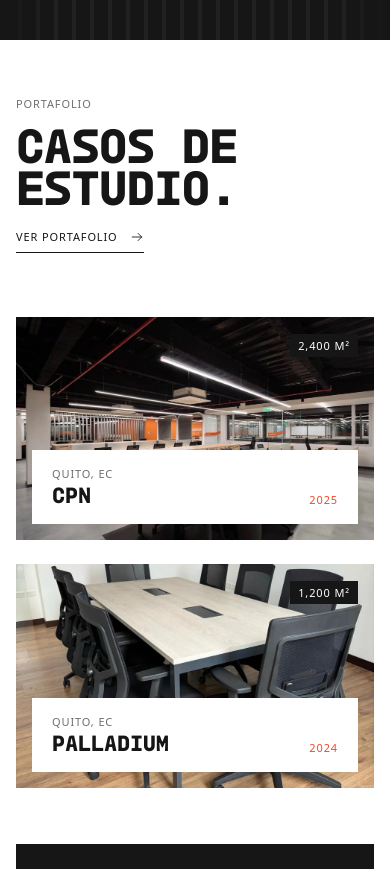
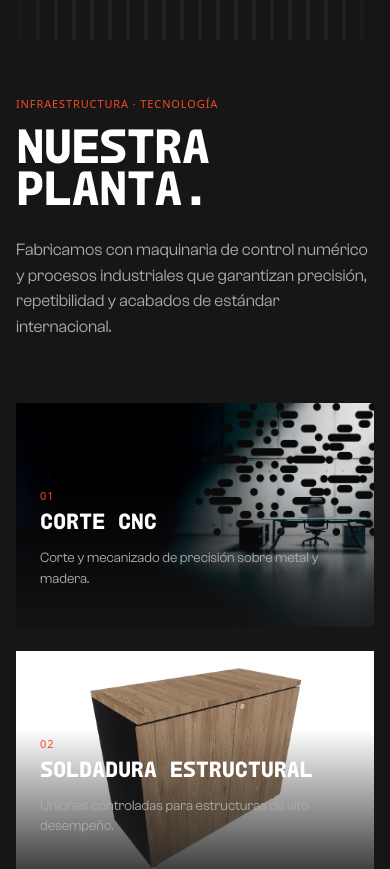
Before and after one commit to crpozo/maach-site, a React (Vite) app: page / in a window 390 px wide. Shown: the part 5000-5869 px from the top of the page. Built offline with nearby package versions, Linux system fonts and the light colour scheme; a web font is replaced by a local one.

Commit message:
Add 'Nuestra planta' technology section to home
Co-Authored-By: Claude Opus 4.8 <noreply@anthropic.com>
Claude-Session: https://claude.ai/code/session_01QYYipy5q151gjjVcfFjtK7

```diff
--- a/src/i18n/i18n.tsx
+++ b/src/i18n/i18n.tsx
@@ -89,6 +89,19 @@ const T: Translations = {
     'home.adn.04.title': 'Co-diseño con arquitectos',
     'home.adn.04.body':
       'Trabajamos junto a estudios y clientes para resolver requerimientos técnicos específicos. El diseño se construye en conjunto.',
+    // Nuestra planta
+    'home.planta.eyebrow': 'Infraestructura · Tecnología',
+    'home.planta.title': 'Nuestra planta.',
+    'home.planta.intro':
+      'Fabricamos con maquinaria de control numérico y procesos industriales que garantizan precisión, repetibilidad y acabados de estándar internacional.',
+    'home.planta.01.title': 'Corte CNC',
+    'home.planta.01.body': 'Corte y mecanizado de precisión sobre metal y madera.',
+    'home.planta.02.title': 'Soldadura estructural',
+    'home.planta.02.body': 'Uniones controladas para estructuras de alto desempeño.',
+    'home.planta.03.title': 'Pintura electrostática',
+    'home.planta.03.body': 'Recubrimiento en polvo horneado para máxima durabilidad.',
+    'home.planta.04.title': 'Ensamble y control',
+    'home.planta.04.body': 'Armado, verificación dimensional y control de calidad final.',
     // Casos de Estudio
     'home.cases.eyebrow': 'Portafolio',
     'home.cases.title': 'Casos de Estudio.',
@@ -544,6 +557,19 @@ const T: Translations = {
     'home.adn.04.title': 'Co-design with architects',
     'home.adn.04.body':
       'We work alongside studios and clients to solve specific technical requirements. Design is built together.',
+    // Our plant
+    'home.planta.eyebrow': 'Infrastructure · Technology',
+    'home.planta.title': 'Our plant.',
+    'home.planta.intro':
+      'We manufacture with CNC machinery and industrial processes that guarantee precision, repeatability and internationally rated finishes.',
+    'home.planta.01.title': 'CNC cutting',
+    'home.planta.01.body': 'Precision cutting and machining of metal and wood.',
+    'home.planta.02.title': 'Structural welding',
+    'home.planta.02.body': 'Controlled joints for high-performance structures.',
+    'home.planta.03.title': 'Powder coating',
+    'home.planta.03.body': 'Baked powder coating for maximum durability.',
+    'home.planta.04.title': 'Assembly & control',
+    'home.planta.04.body': 'Assembly, dimensional verification and final quality control.',
     // Casos de Estudio
     'home.cases.eyebrow': 'Portfolio',
     'home.cases.title': 'Case Studies.',
--- a/src/pages/PageHome.tsx
+++ b/src/pages/PageHome.tsx
@@ -448,6 +448,98 @@ export default function PageHome() {
         </div>
       </section>
 
+      {/* NUESTRA PLANTA */}
+      <section
+        className="invert"
+        style={{
+          padding: '128px 0',
+          background: 'var(--jet-black)',
+          color: 'var(--off-white)',
+          borderBottom: '1px solid var(--line)',
+        }}
+      >
+        <div className="maach-container">
+          <div style={{ maxWidth: 560, marginBottom: 64 }}>
+            <span className="maach-mono" style={{ color: 'var(--lava-orange)', display: 'block', marginBottom: 16 }}>
+              {t('home.planta.eyebrow')}
+            </span>
+            <h2 className="h-display" style={{ fontSize: 'clamp(48px, 6.5vw, 90px)', marginBottom: 24 }}>
+              {t('home.planta.title')}
+            </h2>
+            <p style={{ fontSize: 17, color: 'var(--sand-grey)', lineHeight: 1.5 }}>
+              {t('home.planta.intro')}
+            </p>
+          </div>
+
+          <div
+            style={{
+              display: 'grid',
+              gridTemplateColumns: 'repeat(2, 1fr)',
+              gap: 8,
+            }}
+          >
+            {[
+              { n: '01', img: asset('bg-investigacion.webp'), title: t('home.planta.01.title'), body: t('home.planta.01.body') },
+              { n: '02', img: asset('perspectiva-2.webp'), title: t('home.planta.02.title'), body: t('home.planta.02.body') },
+              { n: '03', img: asset('biblioteca-4.webp'), title: t('home.planta.03.title'), body: t('home.planta.03.body') },
+              { n: '04', img: asset('biblioteca-5.webp'), title: t('home.planta.04.title'), body: t('home.planta.04.body') },
+            ].map((p) => (
+              <div
+                key={p.n}
+                style={{
+                  position: 'relative',
+                  aspectRatio: '16/10',
+                  overflow: 'hidden',
+                  background: 'var(--ink-900, #0f0f0f)',
+                }}
+              >
+                <img
+                  src={p.img}
+                  alt={p.title}
+                  style={{ width: '100%', height: '100%', objectFit: 'cover', transition: 'transform .8s ease' }}
+                  onMouseEnter={(e) => (e.currentTarget.style.transform = 'scale(1.04)')}
+                  onMouseLeave={(e) => (e.currentTarget.style.transform = '')}
+                />
+                <div
+                  aria-hidden
+                  style={{
+                    position: 'absolute',
+                    inset: 0,
+                    background:
+                      'linear-gradient(180deg, rgba(22,22,22,0) 35%, rgba(22,22,22,.85) 100%)',
+                  }}
+                />
+                <div style={{ position: 'absolute', left: 24, right: 24, bottom: 24 }}>
+                  <span
+                    className="maach-mono"
+                    style={{ color: 'var(--lava-orange)', display: 'block', marginBottom: 8 }}
+                  >
+                    {p.n}
+                  </span>
+                  <h3
+                    style={{
+                      fontFamily: 'var(--display)',
+                      fontWeight: 700,
+                      fontSize: 'clamp(22px, 2.4vw, 30px)',
+                      textTransform: 'uppercase',
+                      letterSpacing: '-.01em',
+                      lineHeight: 1,
+                      marginBottom: 8,
+                      color: 'var(--off-white)',
+                    }}
+                  >
+                    {p.title}
+                  </h3>
+                  <p style={{ fontSize: 14, color: 'var(--sand-grey)', lineHeight: 1.45, maxWidth: 360 }}>
+                    {p.body}
+                  </p>
+                </div>
+              </div>
+            ))}
+          </div>
+        </div>
+      </section>
+
       {/* PROYECTOS DESTACADOS */}
       <section style={{ padding: '128px 0', borderBottom: '1px solid var(--line)' }}>
         <div className="maach-container">
```
